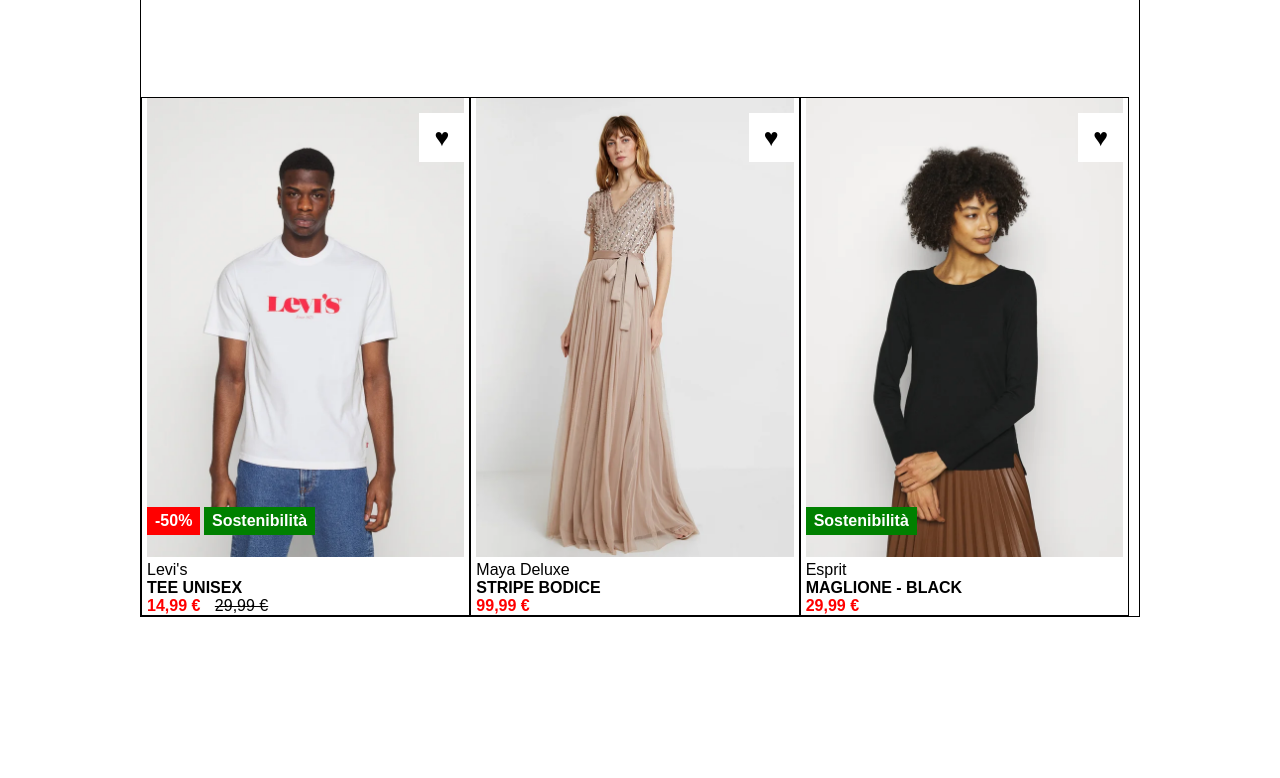
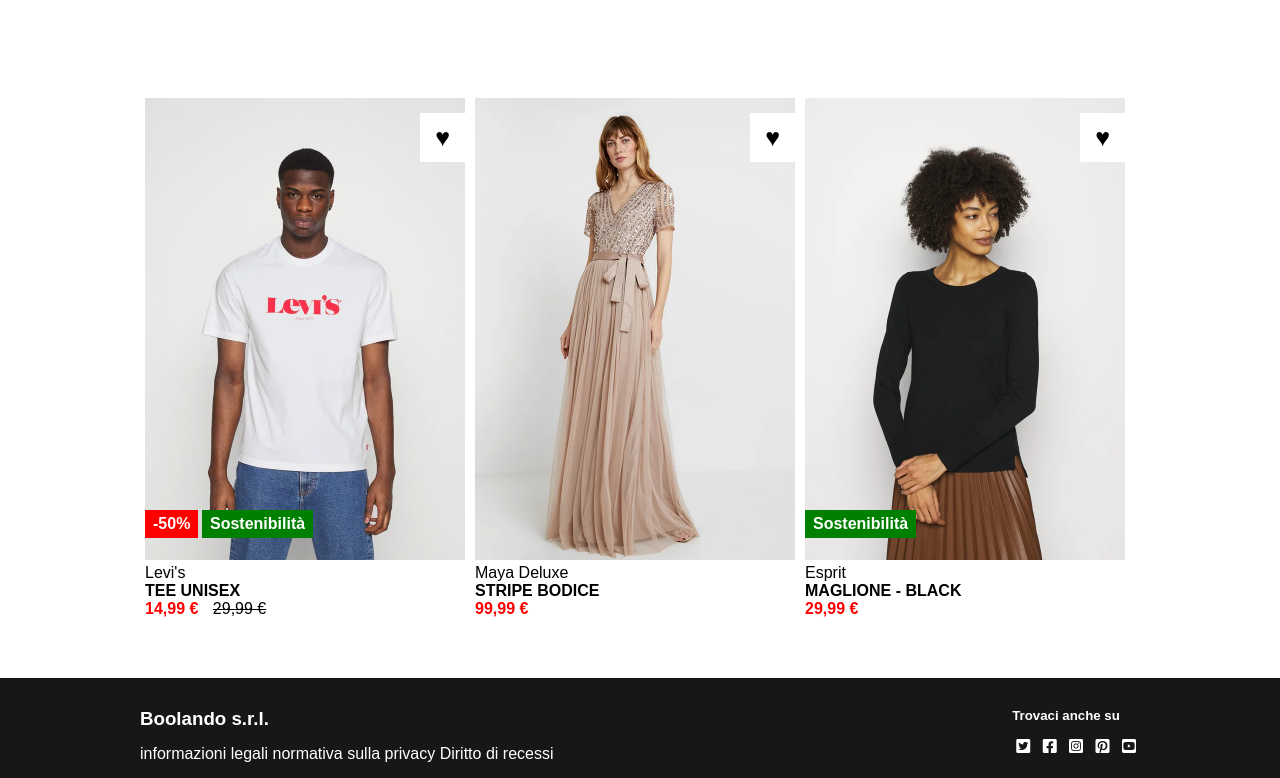
Before and after one commit to VincenzoImmordino92/html-css-boolando, a plain HTML site: page index.html in a window 1280 px wide. Shown: the part 622-1400 px from the top of the page. Before the commit the page ends 1239 px from the top, so only its background shows below. Drawn offline with Linux system fonts and the light colour scheme.

Commit message:
[add] footer-hover heart

```diff
--- a/css/style.css
+++ b/css/style.css
@@ -12,17 +12,12 @@ body{
   display: flex;
 }
 
-debug{
-  background-color: brown;
-  border: 1px solid black;
-}
-
 .container{
   width: 100%;
   max-width: 1000px;
   min-width: 300px;
   margin: 0px auto;
-  border: 1px solid black;
+
 }
 
 
@@ -34,6 +29,7 @@ debug{
   position: fixed;
   top: 0px;
   box-shadow: 0px 3px 5px gray;
+  z-index: 999;
 }
 
 .menu .row{
@@ -74,7 +70,7 @@ object-fit: cover;
 section{
   height: auto;
   width: 100%;
-  border: 1px solid black;
+
   display: flex;
   flex-wrap: wrap;
 }
@@ -84,7 +80,6 @@ section .carts{
   width: 33%;
   margin-top: 100px;
   padding: 0px 5px;
-  border: 1px solid black;
   position: relative;
   cursor: pointer;
 
@@ -126,6 +121,10 @@ section .carts img{
   padding: 10px 15px;
 }
 
+:hover.heart{
+  color: red;
+}
+
 .sustainability.last{
   background-color: green;
   color: white;
@@ -153,3 +152,26 @@ section .carts img{
   margin-left: 10px;
   font-weight: 500;
 }
+
+
+.foot{
+height: 100px;
+width: 100%;
+background-color: rgb(24, 23, 23);
+margin-top: 60px;
+align-items: center;
+}
+
+.foot .bottom-foot{
+  justify-content: space-between;
+  color: white;
+}
+
+h3,h5{
+  padding: 15px 0px;
+}
+
+a{
+  padding: 0px 4px;
+  color: white;
+}
--- a/index.html
+++ b/index.html
@@ -108,6 +108,23 @@
     </main>
 
     <footer>
+      <div class="foot d-flex">
+        <div class="bottom-foot container d-flex">
+         <div class="legal">
+         <h3>Boolando s.r.l.</h3>
+         <div>informazioni legali  normativa sulla privacy Diritto di recessi</div>
+        </div>
+
+         <div class="social">
+          <h5>Trovaci anche su</h5>
+              <a href=""><i class="fa-brands fa-square-twitter"></i></a>
+              <a href=""><i class="fa-brands fa-square-facebook"></i></a>
+              <a href=""><i class="fa-brands fa-square-instagram"></i></a>
+              <a href=""><i class="fa-brands fa-square-pinterest"></i></a>
+              <a href=""><i class="fa-brands fa-square-youtube"></i></a>
+         </div>
+        </div>
+      </div>
 
     </footer>
   </body>
```
